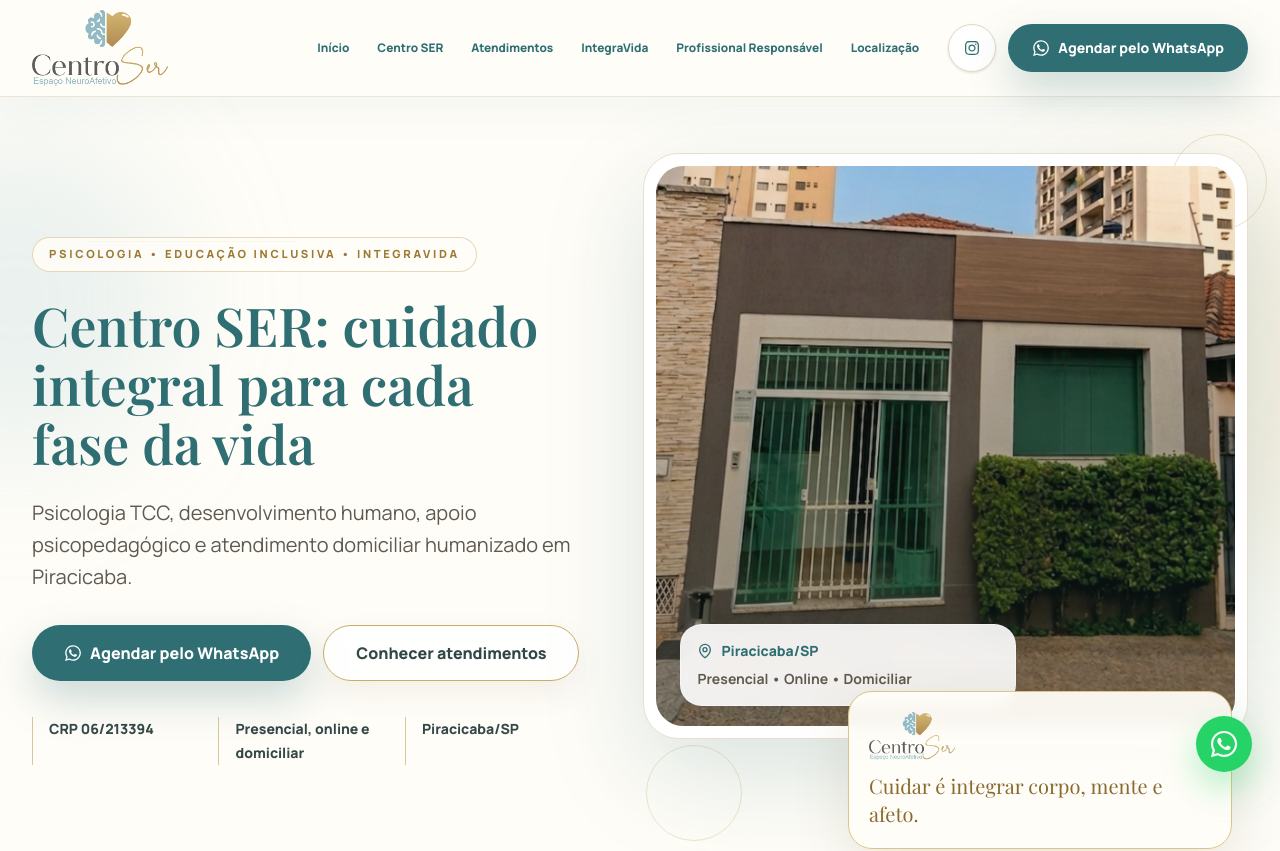
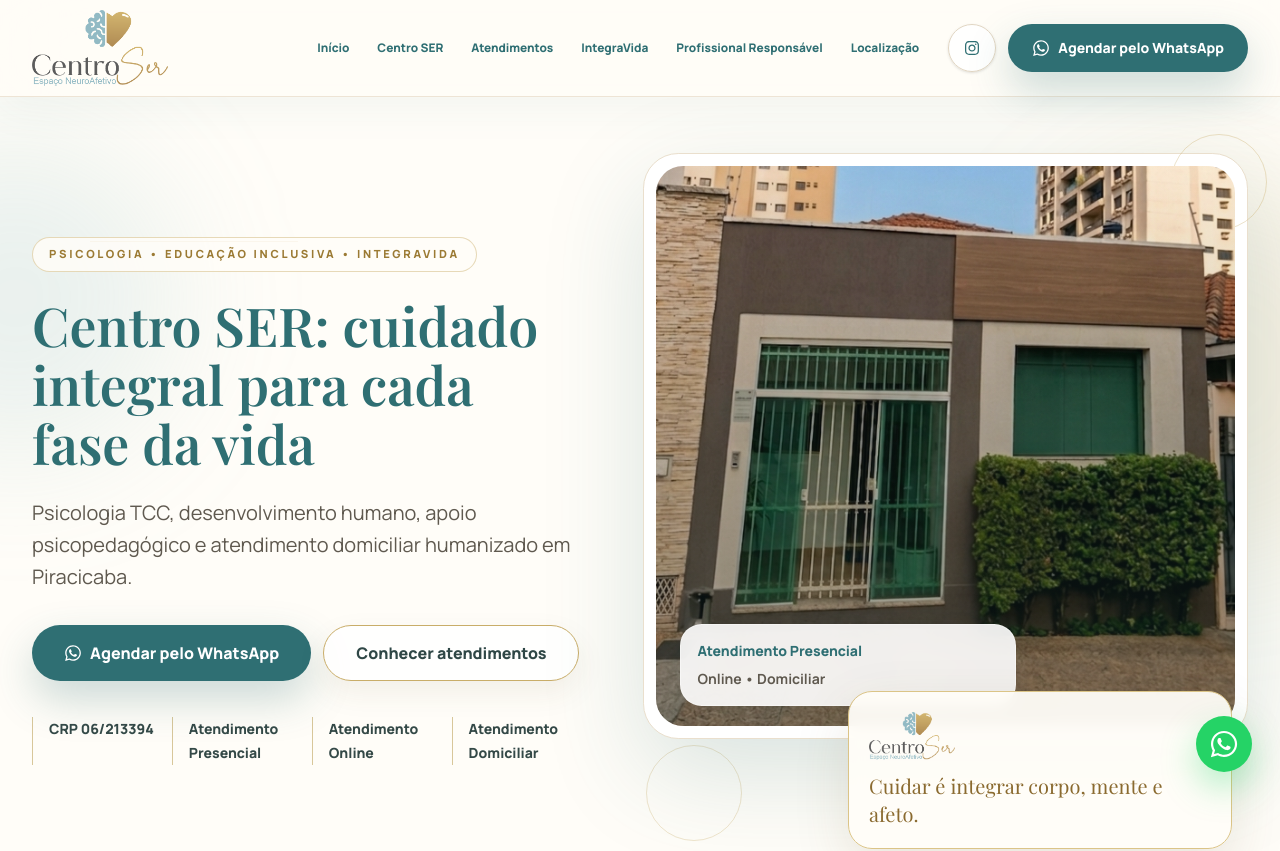
Before and after one commit to leonardocanva3/centro-ser-pop-saude, a Next.js app: page / in a window 1280 px wide. Shown: the top 851 px of the page. Built offline with nearby package versions, Linux system fonts and the light colour scheme; a web font is replaced by a local one.

Commit message:
fix: remove referências ao endereço físico

```diff
--- a/src/app/layout.tsx
+++ b/src/app/layout.tsx
@@ -20,7 +20,7 @@
   metadataBase: new URL(siteUrl),
   title: "Centro SER - Psicologia TCC, Educação Inclusiva e Atendimento Domiciliar em Piracicaba",
   description:
-    "Centro SER - Espaço NeuroAfetivo & IntegraVida em Piracicaba/SP. Psicologia TCC para crianças, adolescentes, adultos e idosos, reforço escolar especializado, educação inclusiva, atendimento online e atendimento domiciliar humanizado.",
+    "Centro SER - Espaço NeuroAfetivo & IntegraVida em Piracicaba, SP. Psicologia TCC para crianças, adolescentes, adultos e idosos, reforço escolar especializado, educação inclusiva, atendimento online e atendimento domiciliar humanizado.",
   keywords: [
     "psicóloga em Piracicaba",
     "psicologia infantil Piracicaba",
@@ -48,7 +48,7 @@
   openGraph: {
     title: "Centro SER - Psicologia TCC, Educação Inclusiva e Atendimento Domiciliar em Piracicaba",
     description:
-      "Espaço NeuroAfetivo & IntegraVida em Piracicaba/SP para cuidado emocional, desenvolvimento humano e atendimento domiciliar humanizado.",
+      "Espaço NeuroAfetivo & IntegraVida em Piracicaba, SP para cuidado emocional, desenvolvimento humano e atendimento domiciliar humanizado.",
     url: siteUrl,
     siteName: "Centro SER",
     locale: "pt_BR",
--- a/src/app/opengraph-image.tsx
+++ b/src/app/opengraph-image.tsx
@@ -29,7 +29,7 @@
           Psicologia, desenvolvimento humano e cuidado integral
         </div>
         <div style={{ color: "#5d584f", fontSize: 32, marginTop: 28 }}>
-          Espaço NeuroAfetivo & IntegraVida em Piracicaba/SP
+          Espaço NeuroAfetivo & IntegraVida em Piracicaba, SP
         </div>
       </div>
     ),
--- a/src/app/page.tsx
+++ b/src/app/page.tsx
@@ -2,8 +2,6 @@
 
 const siteUrl = "https://centro-ser-pop-saude.vercel.app";
 const instagram = "https://www.instagram.com/centro_ser_espaco_neuroafetivo/";
-const maps =
-  "https://www.google.com/maps/place/Centro+SER+-+Espa%C3%A7o+NeuroAfetivo+%7C+Psicologia/@-22.7258325,-47.6405004,17z/data=!4m15!1m8!3m7!1s0x94c631bb05bfb8b7:0xcbe8c4189de56a26!2sCentro+SER+-+Espa%C3%A7o+NeuroAfetivo+%7C+Psicologia!8m2!3d-22.7258872!4d-47.6403628!10e5!16s%2Fg%2F11zbcyk3bx!3m5!1s0x94c631bb05bfb8b7:0xcbe8c4189de56a26!8m2!3d-22.7258872!4d-47.6403628!16s%2Fg%2F11zbcyk3bx?authuser=0&entry=ttu&g_ep=EgoyMDI2MDYyMi4wIKXMDSoASAFQAw%3D%3D";
 
 const services = [
   "Psicoterapia Infantil",
@@ -66,24 +64,18 @@
       image: [`${siteUrl}/images/logo-centro-ser.png`, `${siteUrl}/images/fachada.jpg`],
       logo: `${siteUrl}/images/logo-centro-ser.png`,
       description:
-        "Centro SER - Espaco NeuroAfetivo & IntegraVida em Piracicaba/SP. Psicologia TCC, educacao inclusiva e atendimento domiciliar humanizado.",
+        "Centro SER - Espaco NeuroAfetivo & IntegraVida em Piracicaba, SP. Psicologia TCC, educacao inclusiva e atendimento domiciliar humanizado.",
       telephone: "+55 19 99604-4947",
       email: "psi.silviatamborim@gmail.com",
-      address: {
-        "@type": "PostalAddress",
-        streetAddress: "Rua Alfredo Guedes, 615 - Bairro Alto",
-        addressLocality: "Piracicaba",
-        addressRegion: "SP",
-        addressCountry: "BR",
+      sameAs: [instagram],
+      areaServed: {
+        "@type": "City",
+        name: "Piracicaba",
+        containedInPlace: {
+          "@type": "State",
+          name: "SP",
+        },
       },
-      geo: {
-        "@type": "GeoCoordinates",
-        latitude: -22.7258872,
-        longitude: -47.6403628,
-      },
-      hasMap: maps,
-      sameAs: [instagram],
-      areaServed: "Piracicaba/SP",
       medicalSpecialty: ["Psychology", "MentalHealth"],
       makesOffer: services.map((service) => ({
         "@type": "Offer",
--- a/src/components/LandingPage.tsx
+++ b/src/components/LandingPage.tsx
@@ -9,7 +9,6 @@
   HeartHandshake,
   Home,
   Mail,
-  MapPin,
   Menu,
   ShieldCheck,
   Sparkles,
@@ -247,8 +246,8 @@
                 </PremiumButton>
               </div>
 
-              <div className="mt-9 grid gap-3 sm:grid-cols-3">
-                {["CRP 06/213394", "Presencial, online e domiciliar", "Piracicaba/SP"].map((item) => (
+              <div className="mt-9 grid gap-3 sm:grid-cols-2 lg:grid-cols-4">
+                {["CRP 06/213394", "Atendimento Presencial", "Atendimento Online", "Atendimento Domiciliar"].map((item) => (
                   <div key={item} className="border-l border-[#d8c79a] pl-4">
                     <p className="text-sm font-extrabold leading-6 text-[#344947]">{item}</p>
                   </div>
@@ -263,10 +262,8 @@
                   <Image src="/images/fachada.jpg" alt="Fachada do Centro SER em Piracicaba" fill sizes="(min-width: 1024px) 48vw, 92vw" className="object-cover transition duration-700 group-hover:scale-[1.035]" priority />
                   <div className="absolute inset-0 bg-[linear-gradient(180deg,rgba(32,61,61,0.02),rgba(32,61,61,0.34))]" />
                   <div className="absolute bottom-5 left-5 right-5 rounded-[1.35rem] border border-white/40 bg-white/90 p-4 shadow-[0_18px_50px_rgba(32,61,61,0.18)] backdrop-blur-md sm:left-6 sm:right-auto sm:w-[21rem]">
-                    <p className="flex items-center gap-2 text-sm font-extrabold text-[#2f6f73]">
-                      <MapPin size={16} /> Piracicaba/SP
-                    </p>
-                    <p className="mt-2 text-sm font-bold text-[#5f594f]">Presencial • Online • Domiciliar</p>
+                    <p className="text-sm font-extrabold text-[#2f6f73]">Atendimento Presencial</p>
+                    <p className="mt-2 text-sm font-bold text-[#5f594f]">Online • Domiciliar</p>
                   </div>
                 </div>
               </div>
@@ -513,12 +510,8 @@
                 Como chegar ao Centro SER
               </h2>
               <p className="mt-6 text-lg leading-8 text-[#625d54]">
-                Estamos localizados em Piracicaba/SP, em um espaço acolhedor e preparado para receber você e sua família.
+                Use o mapa incorporado para orientação e fale com a equipe pelo WhatsApp para confirmar o melhor formato de atendimento.
               </p>
-              <div className="mt-8 rounded-[1.5rem] border border-[#eadfcd] bg-white p-6 shadow-[0_14px_40px_rgba(45,63,61,0.06)]">
-                <MapPin className="text-[#2f6f73]" />
-                <p className="mt-4 text-lg font-extrabold text-[#302d27]">Rua Alfredo Guedes, 615 - Bairro Alto, Piracicaba/SP</p>
-              </div>
               <div className="mt-7">
                 <PremiumButton href={maps} variant="secondary">Abrir no Google Maps</PremiumButton>
               </div>
@@ -569,7 +562,7 @@
               </p>
             </div>
 
-            <address className="grid gap-4 not-italic">
+            <div className="grid gap-4">
               <p className="text-xs font-extrabold uppercase tracking-[0.22em] text-[#9b7a33]">Contato</p>
               <Link href={whatsappLink()} target="_blank" rel="noopener noreferrer" className="group flex items-center gap-3 text-sm font-semibold text-[#4d4942] transition hover:text-[#2f6f73]">
                 <span className="flex h-10 w-10 items-center justify-center rounded-full bg-[#edf5f3] text-[#25D366] transition group-hover:scale-105"><FaWhatsapp /></span>
@@ -579,11 +572,7 @@
                 <span className="flex h-10 w-10 items-center justify-center rounded-full bg-[#edf5f3] text-[#2f6f73] transition group-hover:scale-105"><Mail size={17} /></span>
                 psi.silviatamborim@gmail.com
               </Link>
-              <Link href={maps} target="_blank" rel="noopener noreferrer" className="group flex items-start gap-3 text-sm font-semibold leading-6 text-[#4d4942] transition hover:text-[#2f6f73]">
-                <span className="flex h-10 w-10 shrink-0 items-center justify-center rounded-full bg-[#edf5f3] text-[#2f6f73] transition group-hover:scale-105"><MapPin size={17} /></span>
-                Rua Alfredo Guedes, 615 - Bairro Alto, Piracicaba/SP
-              </Link>
-            </address>
+            </div>
 
             <div className="lg:text-right">
               <p className="text-xs font-extrabold uppercase tracking-[0.22em] text-[#9b7a33]">Social</p>
```
